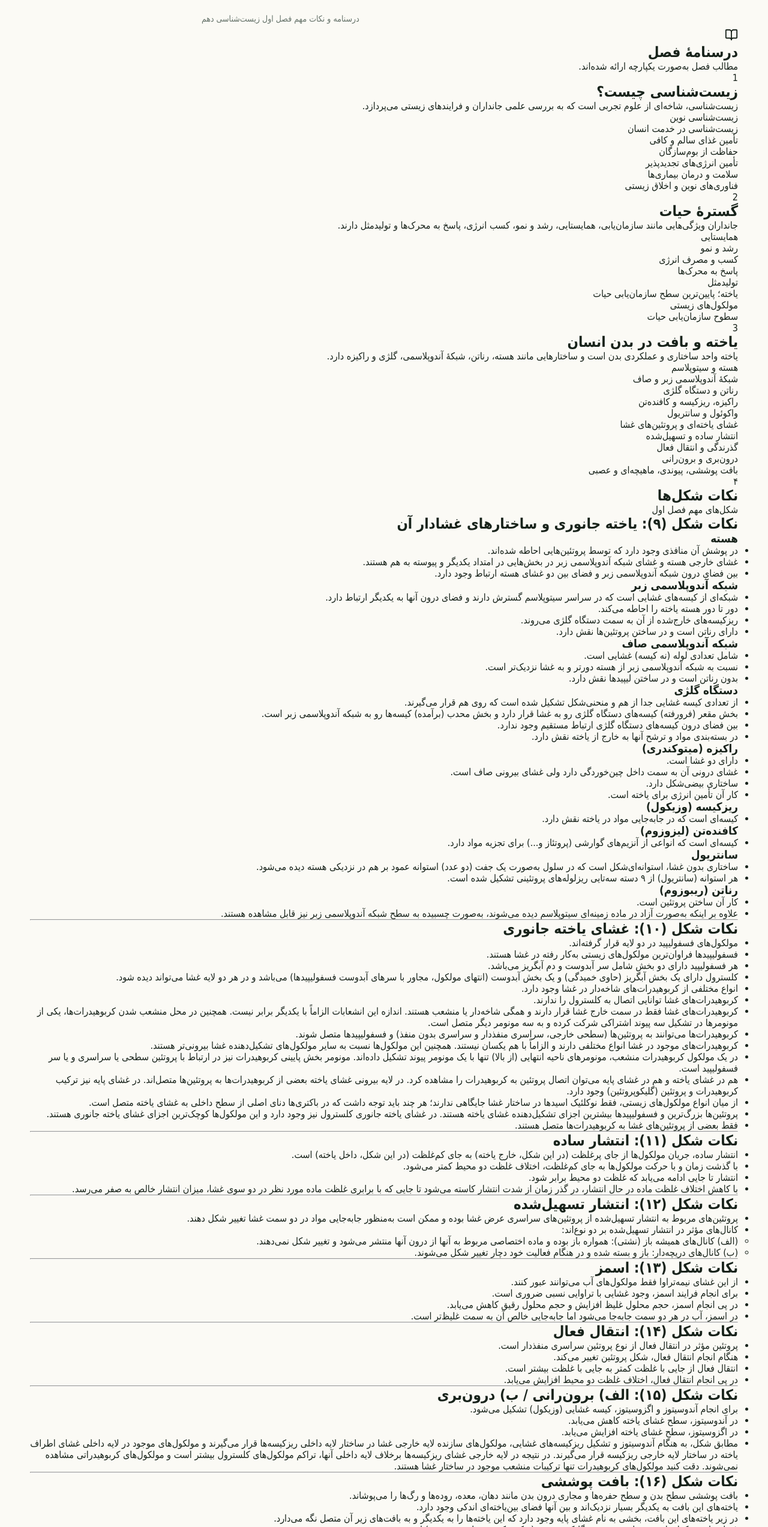
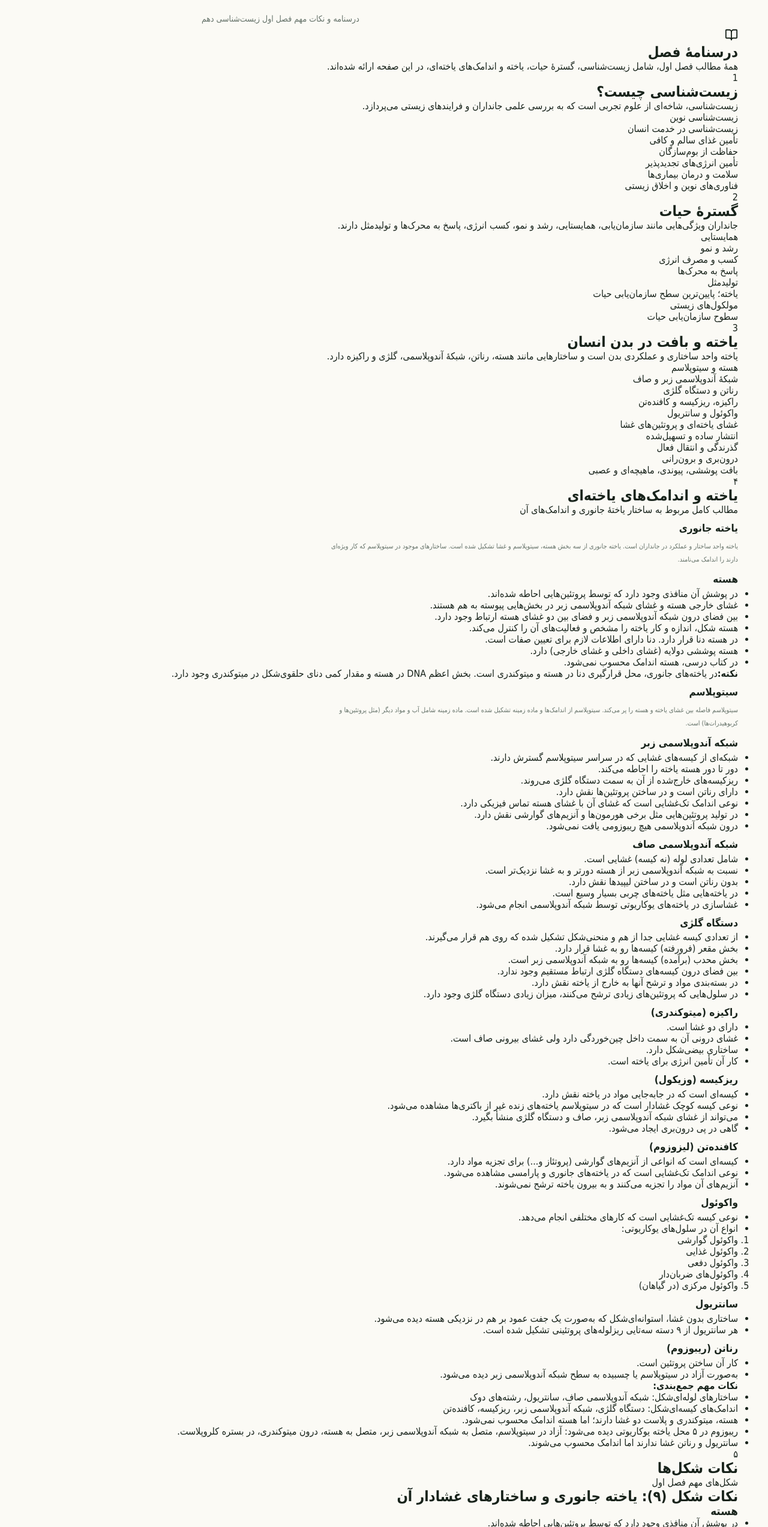
Before and after one commit to pejhanbio-cmd/biology, a React (Vite) app: page /biology/courses/biology-10/chapter-1 in a window 1280 px wide. Shown: the part 241-2786 px from the top of the page at 60% size. Built offline with nearby package versions, Linux system fonts and the light colour scheme.

Commit message:
Update Biology10Chapter1.jsx

```diff
--- a/src/pages/Biology10Chapter1.jsx
+++ b/src/pages/Biology10Chapter1.jsx
@@ -1,6 +1,8 @@
 import { Link } from "react-router-dom";
 import { BookOpen, ChevronLeft, Dna, Microscope } from "lucide-react";
+
 import FigureNotesChapter1 from "../components/biology10/FigureNotesChapter1.jsx";
+import CellLesson from "../components/biology10/CellLesson.jsx";
 
 const sections = [
   {
@@ -56,8 +58,10 @@ function Biology10Chapter1() {
           <div className="chapter-breadcrumb">
             <Link to="/">خانه</Link>
             <ChevronLeft size={15} />
+
             <Link to="/courses/biology-10">زیست دهم</Link>
             <ChevronLeft size={15} />
+
             <span>فصل اول</span>
           </div>
 
@@ -84,7 +88,11 @@ function Biology10Chapter1() {
 
             <div>
               <h2>درسنامهٔ فصل</h2>
-              <p>مطالب فصل به‌صورت یکپارچه ارائه شده‌اند.</p>
+
+              <p>
+                همهٔ مطالب فصل اول، شامل زیست‌شناسی، گسترهٔ حیات، یاخته و
+                اندامک‌های یاخته‌ای، در این صفحه ارائه شده‌اند.
+              </p>
             </div>
           </div>
 
@@ -112,6 +120,22 @@ function Biology10Chapter1() {
               <span>۴</span>
 
               <div>
+                <h2>یاخته و اندامک‌های یاخته‌ای</h2>
+
+                <p>
+                  مطالب کامل مربوط به ساختار یاختهٔ جانوری و اندامک‌های آن
+                </p>
+              </div>
+            </div>
+
+            <CellLesson />
+          </section>
+
+          <section className="chapter-section">
+            <div className="chapter-section-heading">
+              <span>۵</span>
+
+              <div>
                 <h2>نکات شکل‌ها</h2>
                 <p>شکل‌های مهم فصل اول</p>
               </div>
@@ -124,10 +148,12 @@ function Biology10Chapter1() {
             <Microscope size={22} />
 
             <div>
-              <h3>جمع‌بندی</h3>
+              <h3>جمع‌بندی فصل</h3>
 
               <p>
-                زیست‌شناسی، گست              </p>
+                زیست‌شناسی، گسترهٔ حیات، یاخته، اندامک‌های یاخته‌ای، غشا،
+                انتقال مواد و بافت‌های بدن از محورهای اصلی این فصل هستند.
+              </p>
             </div>
           </section>
         </div>
```
